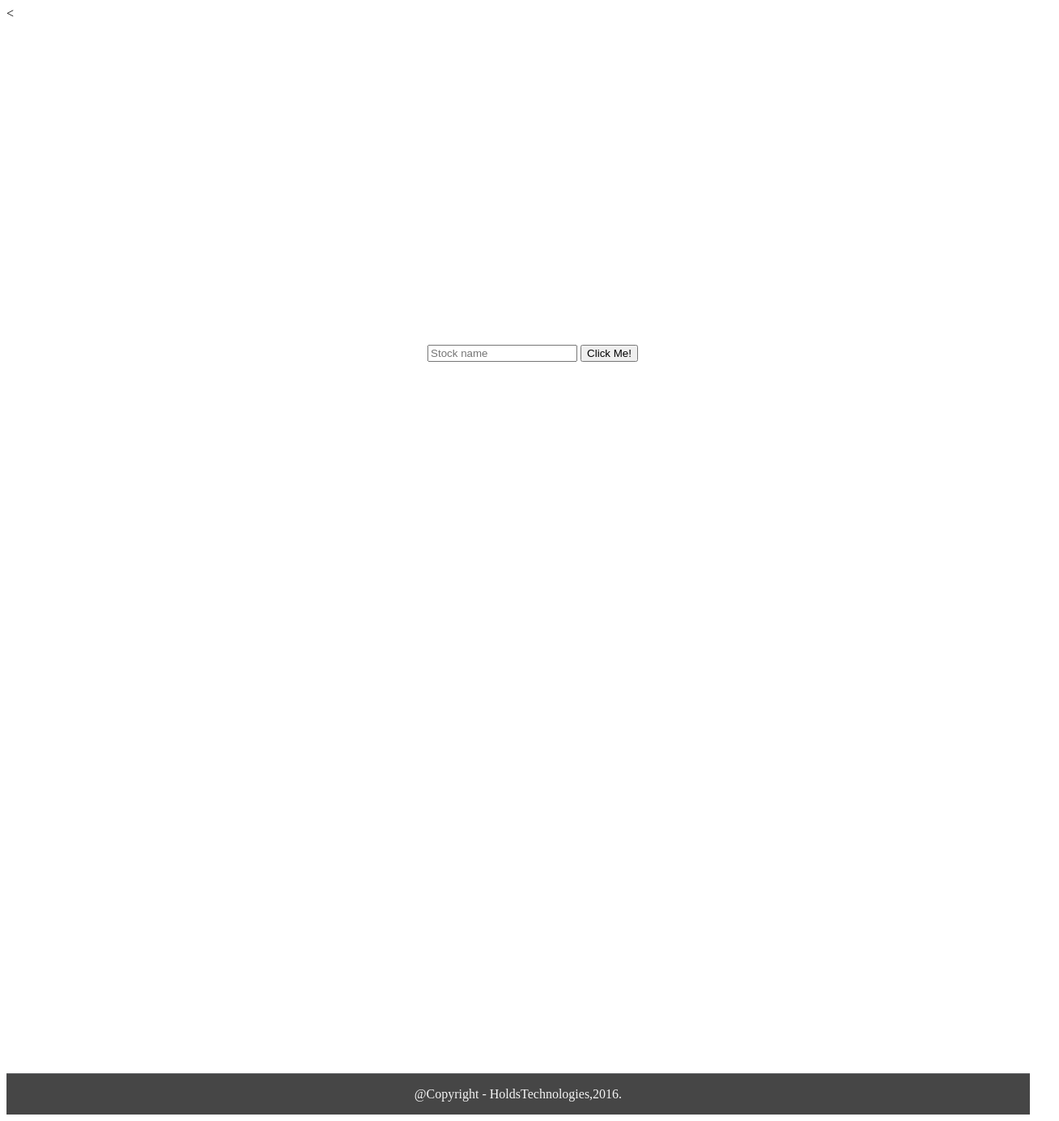
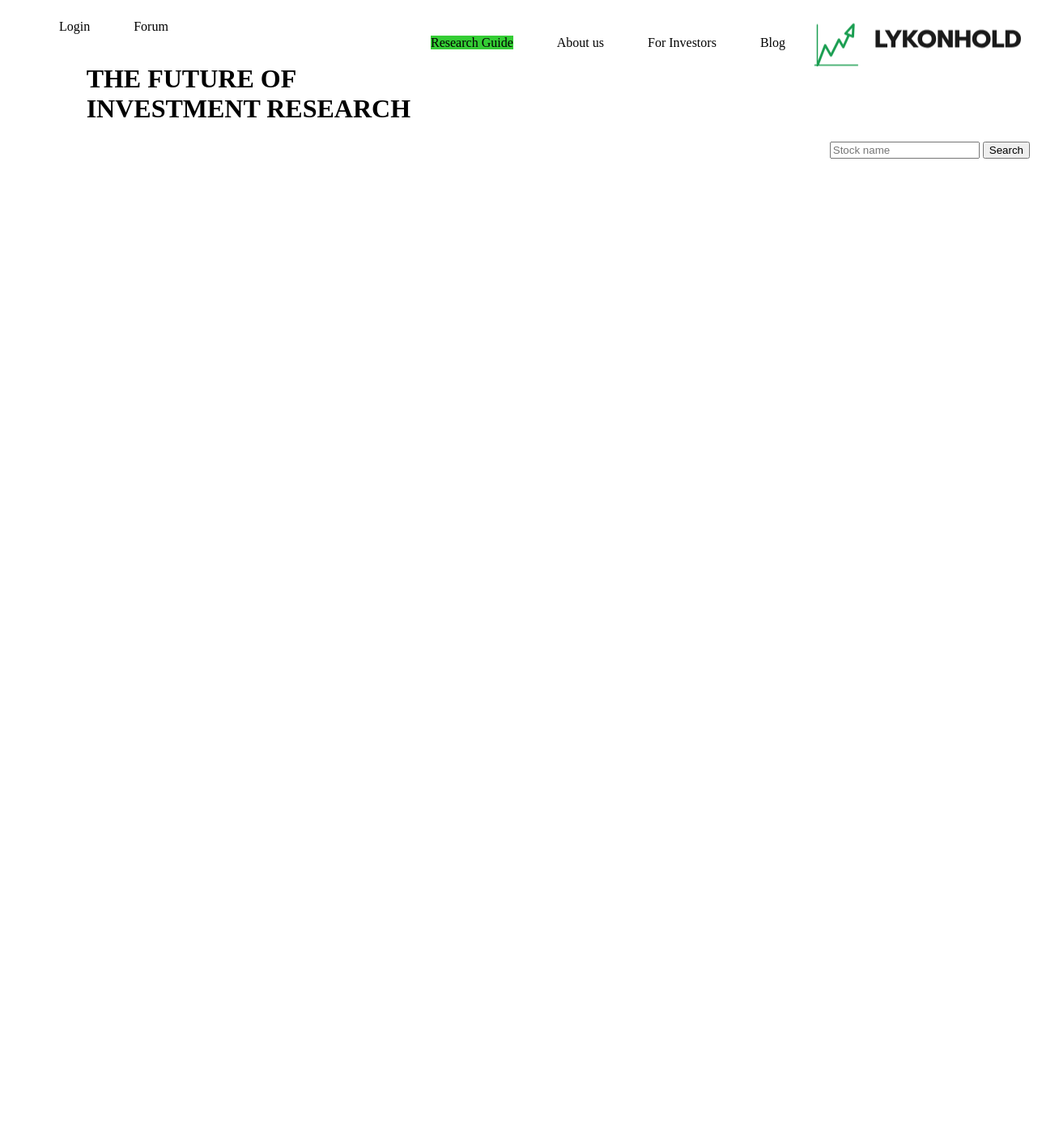
Before and after one commit to MarkHold/Bloomberg-2.0, a plain HTML site: page index.html in a window 1280 px wide. Shown: the whole page at 81% size, 1308 px wide, since content can reach past the window. After the commit the page ends 808 px from the top, so only its background shows below. Drawn offline with Linux system fonts and the light colour scheme.

Commit message:
Working on the start page

```diff
--- a/app.js
+++ b/app.js
@@ -1,12 +1,10 @@
 var app = function (){
   var questionButton = document.getElementById("stockName");
   var search = document.getElementById("searchButton");
-
-
+  var ceoPicture = document.getElementById("pic");
 	search.onclick = function () {
-
 	  if(questionButton.value == 'Apple'){
-	  	console.log('hej');
+		href.link ="Apple.html";
 	  }
 	}
 }
--- a/index.html
+++ b/index.html
@@ -11,19 +11,38 @@
 
 </head>
 <body>
-<
+
+    <!-- navigation bar -->
+    <a>
+        <img herf="#" id="logo" src="logo.png"></img>
+    </a>
+        <ul class="nav">
+
+            <li><a herf="Apple.html" id="research">Research Guide</a> </li>
+            <li><a herf="#">About us</a> </li>
+            <li><a herf="#">For Investors</a> </li>
+            <li><a herf="#">Blog</a> </li>
+        </ul>
+
+    <ul class="Forum">
+
+        <li><a herf="#">Login</a> </li>
+        <li><a herf="#">Forum</a> </li>
+    </ul>
+
+    <h1>THE FUTURE OF <br>INVESTMENT RESEARCH</h1>
+
 	<!-- search box -->
 	<form class="searchBox">
 		<input type="text" name="text" id="stockName" class="search" placeholder="Stock name">
-		<button type="button" id="searchButton">Click Me!</button>
-
+		<button type="button" id="searchButton">Search</button>
 	</form>
 
-	<!-- footer -->
+	<!-- footer
 	<footer>
     	<footer class="second">
       	  <p>@Copyright - HoldsTechnologies,2016.</p>
-   	</footer>
+   	</footer>-->
 </body>
 <script type="text/javascript" src="app.js"></script>
 </html>
--- a/style.css
+++ b/style.css
@@ -1,34 +1,55 @@
-body{
+html {
+    overflow: hidden;
+    height: 100%;
+}
+body {
+    height: 100%;
+    overflow: auto;
+}
+h1 {
+    float: right;
+}
+.nav {
+    opacity: 0.99;
+    color: white;
+    list-style: none;
+    padding: 20px 0 20px 0;
+    float: right;
+
+}
+
+.nav > li {
+    display: inline-block;
+    padding: 0 25px 0 25px;
+}
+
+.nav > li > a {
+    text-decoration: none;
+    color: black;
+
+}
+.nav > li > a:hover {
+    color: #c1c1c1;
+}
+
+.Forum {
+    list-style-type: none;
+    text-decoration: none;
+
+}
+.Forum > li {
+    display: inline-block;
+    padding: 0 25px 0 25px;
+
+}
+#logo {
+    float: right;
+    padding: 20px 0 20px 0;
 
 }
 .searchBox {
-	text-align: center;
-	padding: 400px;
-	width: 500px;
-	height: 500px;
+	float: right;
 }
-footer{
-    background-color: #333333;
-    width: 100%;
-    overflow: hidden;
-    opacity: 0.90;
+#research{
+    background-color: limegreen;
 }
-footer p, footer h3{
-    color: white;
-}
-footer p a{
-    color: white;
-    text-decoration: none;
-}
-ul.social li img{
-    height: 50px;
-
-}
-footer.second{
-    border-top: 1px solid #4D4E50;
-    background-color: #333333;
-    background-height: 50px;
-    text-align: center;
-    opacity: 0.95;
-
-}
```
Also changed, not shown: Apple.html (+7 -3 lines), RealTimeStockChart.html (deleted, +0 -16 lines), RealTimeStockChart.js (deleted, +0 -86 lines), back.jpg (added), logo.png (added), pic1.jpg (added), pic2.jpg (added).
